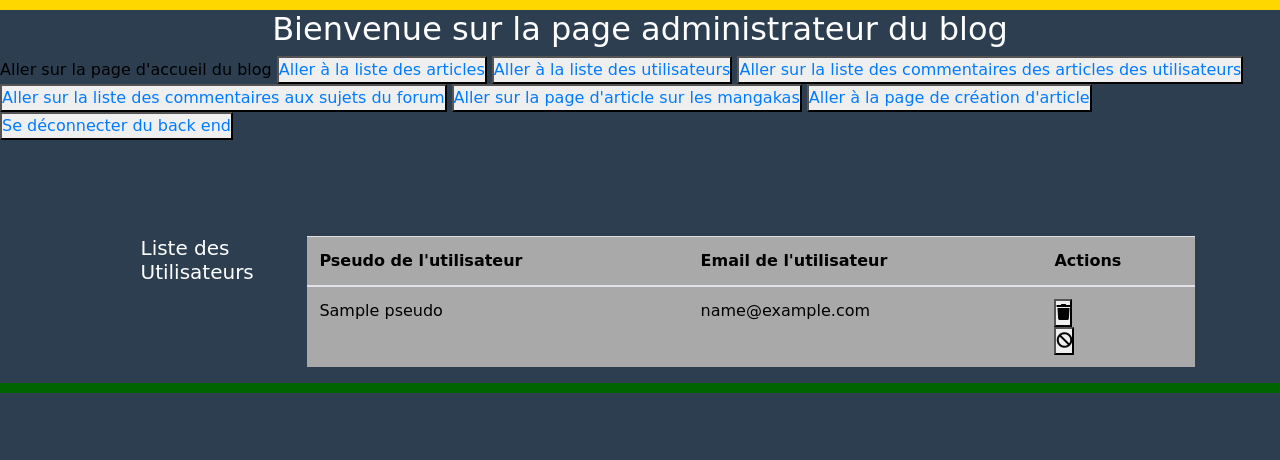
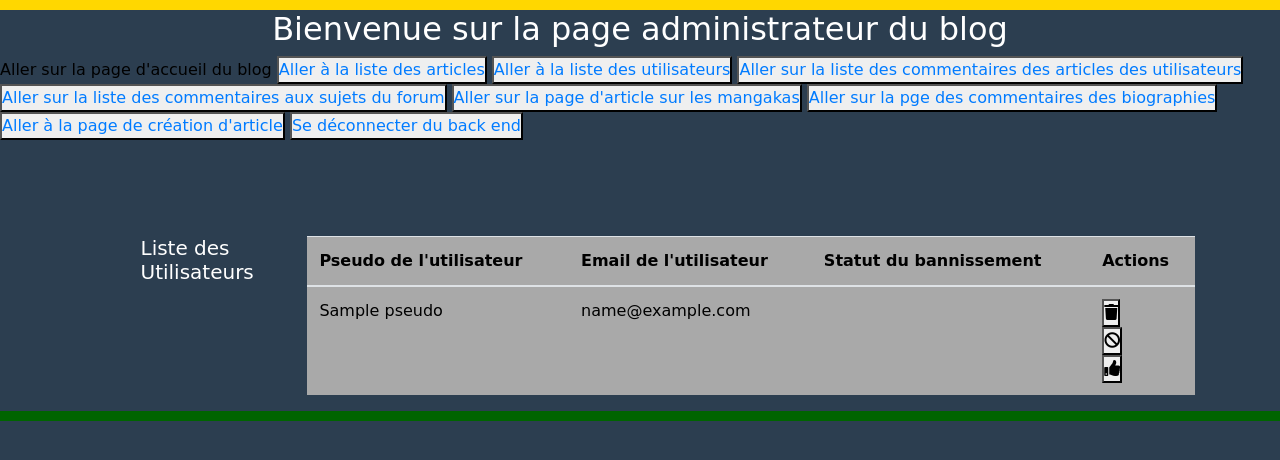
Before and after one commit to Sethiar/MonBloManga, a Flask app: template templates/Admin/users_list.html in a window 1280 px wide. Shown: the top 460 px of the page. Run offline with Flask 3, Linux system fonts and the light colour scheme; tables that the repository leaves empty hold one stand-in row (values such as "Sample post"); the template is opened without the code that fills it: values that come from a table or form of the project are taken from there, most other values are stand-ins (such as "Sample title", 1, 10 or a date in 2020); some libraries are stand-ins or nearby versions.

Commit message:
Mise à jour tremplates.

```diff
--- a/templates/Admin/users_comments_biography.html
+++ b/templates/Admin/users_comments_biography.html
@@ -37,11 +37,11 @@
             {% for item in comments %}
             <tr>
                 <td>{{ user }}</td>
-                <td>{{ item.subject }}</td>
-                <td>{{ item.comment_biography.comment_content }}</td>
+                <td>{{ item.biography.mangaka_name }}</td>
+                <td>{{ item.comment.comment_biography_content }}</td>
                 <td>
                     <form action="{{ url_for('admin.suppress_biography_comment', id=item.comment.id) }}" method="POST" class="btn_suppression">
-                        {{ suppressform.csrf_token }}
+                        {{ formbiography.csrf_token }}
                         <input type="hidden" name="comment_id" value="{{ item.comment.id }}">
                         <button type="submit" class="btn_suppression"><i class="fas fa-trash"></i></button>
                     </form>
--- a/templates/Admin/users_list.html
+++ b/templates/Admin/users_list.html
@@ -17,6 +17,7 @@
             <tr>
                 <th>Pseudo de l'utilisateur</th>
                 <th>Email de l'utilisateur</th>
+                <th>Statut du bannissement</th>
                 <th>Actions</th>
             </tr>
         </thead>
@@ -25,13 +26,19 @@
             <tr>
                 <td>{{ user.pseudo }}</td>
                 <td>{{ user.email }}</td>
+                <td>{{ user.banned }}</td>
                 <td>
                     <form action="{{ url_for('admin.suppress_user', id=user.id) }}" method="POST" class="btn_suppression">
                         {{ formuser.csrf_token }}
                         <button type="submit" class="btn_suppression" data-pseudo="l'utilisateur {{ user.pseudo }}"><i class="fas fa-trash"></i></button>
                     </form>
-                    <form method="POST" action="{{ url_for('admin.banned_user', id=user.id) }}">
+                    <form method="POST" action="{{ url_for('admin.banning_user', id=user.id) }}">
                         <button type="submit" class="btn_banned" data-pseudo="l'utilisateur {{ user.pseudo }}"><i class="fas fa-ban"></i></button>
+                        {{ formban.csrf_token }}
+                    </form>
+                    <form  method="POST" action ="{{ url_for('admin.unbanning_user', id=user.id) }}">
+                        <button type="submit" class="btn_deban" data-pseudo="l'utilisateur {{ user.pseudo }}"><i class="fas fa-thumbs-up"></i></button>
+                        {{ formunban.csrf_token }}
                     </form>
                 </td>
             </tr>
--- a/templates/Presentation/article.html
+++ b/templates/Presentation/article.html
@@ -110,7 +110,7 @@
         {% for reply in comment.replies_comment_article %}
         <div class="comment-reply">
             <div class="reply-header">
-                <img src="{{ url_for('user.profil_photo', user_id=comment.user_id) }}" alt="Photo de profil" class="profile-picture">
+                <img src="{{ url_for('user.profil_photo', user_id=reply.user_id) }}" alt="Photo de profil" class="profile-picture">
                 <div class="reply-details">
                     <strong><i>{{ reply.user.pseudo }}</i></strong> a répondu :
                 </div>
--- a/templates/Presentation/biography_mangaka.html
+++ b/templates/Presentation/biography_mangaka.html
@@ -71,7 +71,7 @@
             <small>Le {{ comment.comment_biography_date.strftime('%d-%m-%Y à %H:%M') }}</small>
         </div>
         <div class="content_comment">
-            {{ comment.comment_content | replace('\n', '<br>') | safe }}
+            {{ comment.comment_biography_content | replace('\n', '<br>') | safe }}
         </div>
 
         <div class="reply-button-container">
@@ -110,7 +110,7 @@
         {% for reply in comment.replies_comment_biography %}
         <div class="comment-reply">
             <div class="reply-header">
-                <img src="{{ url_for('user.profil_photo', user_id=comment.user_id) }}" alt="Photo de profil" class="profile-picture">
+                <img src="{{ url_for('user.profil_photo', user_id=reply.user_id) }}" alt="Photo de profil" class="profile-picture">
                 <div class="reply-details">
                     <strong><i>{{ reply.user.pseudo }}</i></strong> a répondu :
                 </div>
--- a/templates/Presentation/subject_forum.html
+++ b/templates/Presentation/subject_forum.html
@@ -82,7 +82,7 @@
             {% for reply in comment.replies_comment_subject %}
             <div class="comment-reply">
                 <div class="reply-header">
-                <img src="{{ url_for('user.profil_photo', user_id=comment.user_id) }}" alt="Photo de profil" class="profile-picture">
+                <img src="{{ url_for('user.profil_photo', user_id=reply.user_id) }}" alt="Photo de profil" class="profile-picture">
                 <div class="reply-details">
                     <strong><i>{{ reply.user.pseudo }}</i></strong> a répondu :
                 </div>
--- a/templates/baseback.html.jinja2
+++ b/templates/baseback.html.jinja2
@@ -35,8 +35,9 @@
         <button><a href="{{ url_for('admin.articles_list') }}">Aller à la liste des articles</a></button>
         <button><a href="{{ url_for('admin.users_list') }}">Aller à la liste des utilisateurs</a></button>
         <button><a href="{{ url_for('admin.users_comments') }}">Aller sur la liste des commentaires des articles des utilisateurs</a></button>
-        <button><a href="{{url_for('admin.users_comments_subject') }}">Aller sur la liste des commentaires aux sujets du forum</a></button>
+        <button><a href="{{ url_for('admin.users_comments_subject') }}">Aller sur la liste des commentaires aux sujets du forum</a></button>
         <button><a href="{{ url_for('admin.create_mangaka') }}">Aller sur la page d'article sur les mangakas</a></button>
+        <button><a href="{{ url_for('admin.users_comments_biography') }}">Aller sur la pge des commentaires des biographies</a></button>
         <button><a href="{{ url_for('admin.back_end') }}">Aller à la page de création d'article</a></button>
         <button><a href="{{ url_for('auth.admin_logout') }}">Se déconnecter du back end</a></button>
 
```
